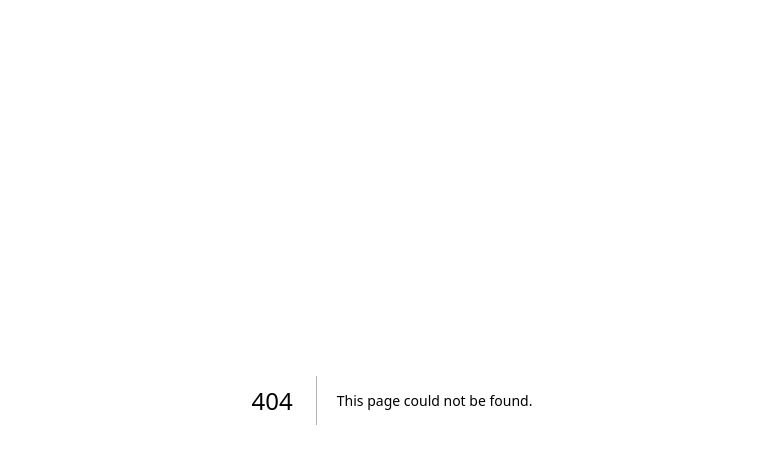
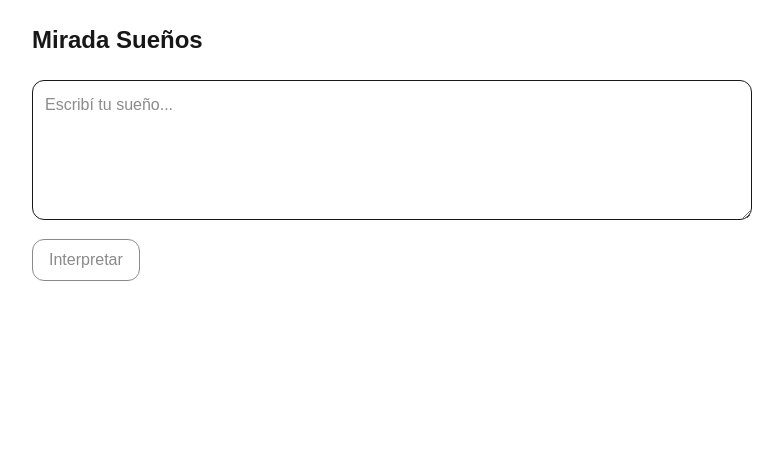
Before and after one commit to facundocampoo-glitch/nextjs-boilerplate, a Next.js app: page /suenos in a window 1280 px wide. Before the commit this address had no page. Shown: the top 464 px of the page, without its empty margins (248-1031 px from the left). Built offline with nearby package versions, Linux system fonts and the light colour scheme.

Commit message:
step62: add suenos frontend page using unified mia

```diff
--- /dev/null
+++ b/app/suenos/page.tsx
@@ -0,0 +1,68 @@
+"use client";
+
+import { useState } from "react";
+import { miaText } from "@/lib/mia/client";
+import { CONTENT_TYPES } from "@/lib/mia/content-types";
+
+export default function SuenosPage() {
+  const [dream, setDream] = useState("");
+  const [output, setOutput] = useState("");
+  const [loading, setLoading] = useState(false);
+  const [error, setError] = useState<string | null>(null);
+
+  async function handleSubmit(e: React.FormEvent) {
+    e.preventDefault();
+    setLoading(true);
+    setError(null);
+    setOutput("");
+
+    try {
+      const res = await miaText({
+        contentType: CONTENT_TYPES.SUENOS,
+        input: dream,
+      });
+
+      setOutput(res.output);
+    } catch (err) {
+      setError(err instanceof Error ? err.message : "Request failed");
+    } finally {
+      setLoading(false);
+    }
+  }
+
+  return (
+    <main className="mx-auto max-w-3xl p-6 space-y-6">
+      <h1 className="text-2xl font-semibold">Mirada Sueños</h1>
+
+      <form onSubmit={handleSubmit} className="space-y-3">
+        <textarea
+          className="w-full min-h-[140px] rounded-xl border p-3"
+          placeholder="Escribí tu sueño..."
+          value={dream}
+          onChange={(e) => setDream(e.target.value)}
+          disabled={loading}
+        />
+
+        <button
+          type="submit"
+          className="rounded-xl border px-4 py-2 disabled:opacity-50"
+          disabled={loading || dream.trim().length === 0}
+        >
+          {loading ? "Interpretando..." : "Interpretar"}
+        </button>
+      </form>
+
+      {error && (
+        <div className="rounded-xl border p-3">
+          <p className="text-sm">{error}</p>
+        </div>
+      )}
+
+      {output && (
+        <div className="rounded-xl border p-3 whitespace-pre-wrap">
+          {output}
+        </div>
+      )}
+    </main>
+  );
+}
```
